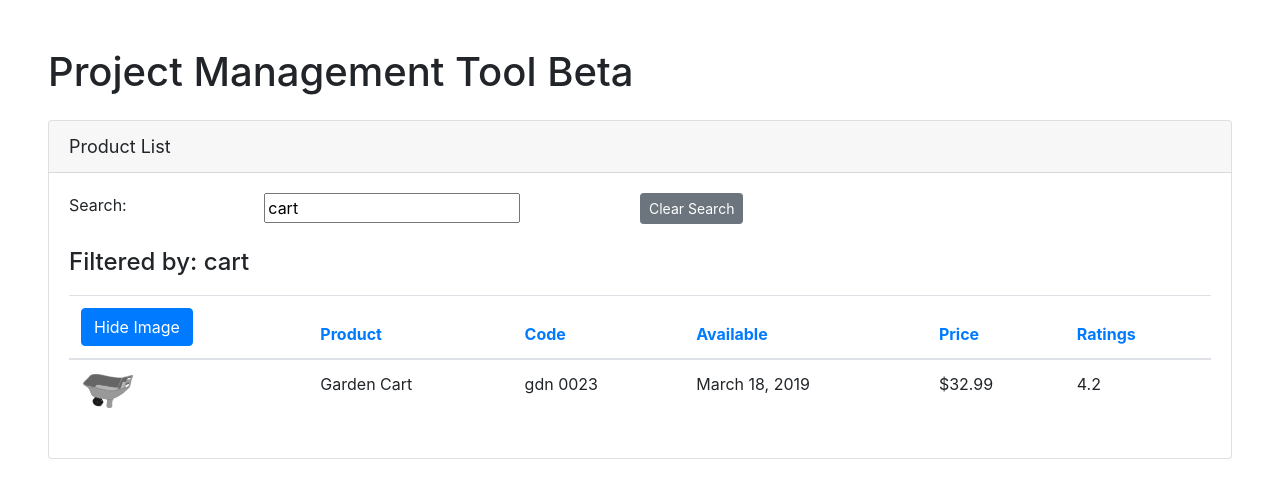
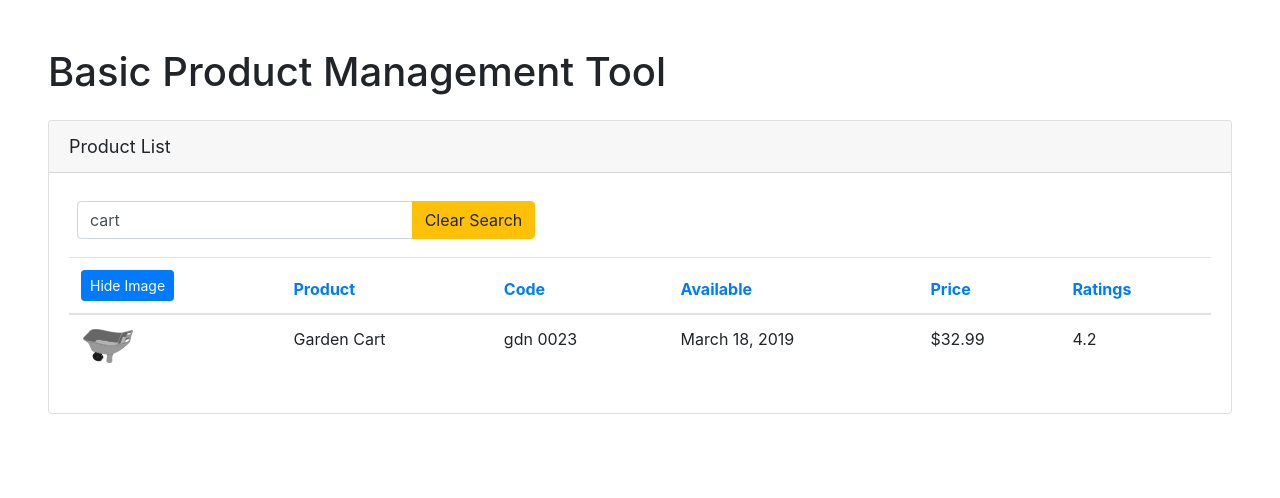
Before and after one commit to pkgamma/angular-exercise, an Angular app: page / in a window 1280 px wide. Shown: the top 498 px of the page. Built offline with nearby package versions, Linux system fonts and the light colour scheme.

Commit message:
style updates

```diff
--- a/src/app/app.component.ts
+++ b/src/app/app.component.ts
@@ -10,5 +10,5 @@ import { Component } from '@angular/core';
   `
 })
 export class AppComponent {
-  pageTitle: string = "Project Management Tool Beta";
+  pageTitle: string = "Basic Product Management Tool";
 }
--- a/src/app/products/product-list.component.html
+++ b/src/app/products/product-list.component.html
@@ -4,26 +4,25 @@
     </div>
     <div class='card-body'>
         <div class='row'>
-            <div class='col-md-2'>Search:</div>
-            <div class='col-md-4'><input type='text'
-                       [(ngModel)]='listFilter' /></div>
-            <button class='btn btn-secondary btn-sm'
-                    *ngIf='listFilter'
-                    (click)='clearInput()'>Clear Search</button>
+            <div class="input-group m-2 col-md-5">
+                <input type="text" class="form-control" placeholder="Search..." aria-label="Search..."
+                    aria-describedby="basic-addon2" [(ngModel)]='listFilter'>
+                <div class="input-group-append" *ngIf='listFilter'>
+                    <button class="btn btn-warning" type="button" (click)='clearInput()'>Clear Search</button>
+                </div>
+            </div>
         </div>
-        <div class='row mt-4'>
+        <!-- <div class='row mt-4'>
             <div class='col-md-6'>
                 <h4>Filtered by: {{listFilter}}</h4>
             </div>
-        </div>
-        <div class='table-responsive'
-             *ngIf='products && products.length'>
+        </div> -->
+        <div class='table-responsive' *ngIf='products && products.length'>
             <table class='table'>
                 <thead class='text-primary'>
                     <tr>
                         <th>
-                            <button class='btn btn-primary'
-                                    (click)='toggleImage()'>
+                            <button class='btn btn-primary btn-sm' (click)='toggleImage()'>
                                 {{showImage ? 'Hide' : "Show"}} Image
                             </button>
                         </th>
@@ -37,11 +36,8 @@
                 <tbody>
                     <tr *ngFor='let product of filteredProducts'>
                         <td>
-                            <img *ngIf='showImage'
-                                 [src]='product.imageUrl'
-                                 [title]='product.productName'
-                                 [style.width.px]='imageWidth'
-                                 [style.margin.px]='imageMargin'>
+                            <img *ngIf='showImage' [src]='product.imageUrl' [title]='product.productName'
+                                [style.width.px]='imageWidth' [style.margin.px]='imageMargin'>
                         </td>
                         <td>{{product.productName}}</td>
                         <td>{{product.productCode | lowercase | convertToSpaces:'-'}}</td>
@@ -49,9 +45,7 @@
                         <td>{{product.price | currency:'USD':'symbol':'1.2-2'}}</td>
                         <td>{{product.starRating}}</td>
                     </tr>
-                    <div *ngIf='filteredProducts.length == 0'
-                         class="alert alert-danger mt-4"
-                         role="alert">
+                    <div *ngIf='filteredProducts.length == 0' class="alert alert-danger mt-4" role="alert">
                         No matching result, please try again.
                     </div>
                 </tbody>
```
